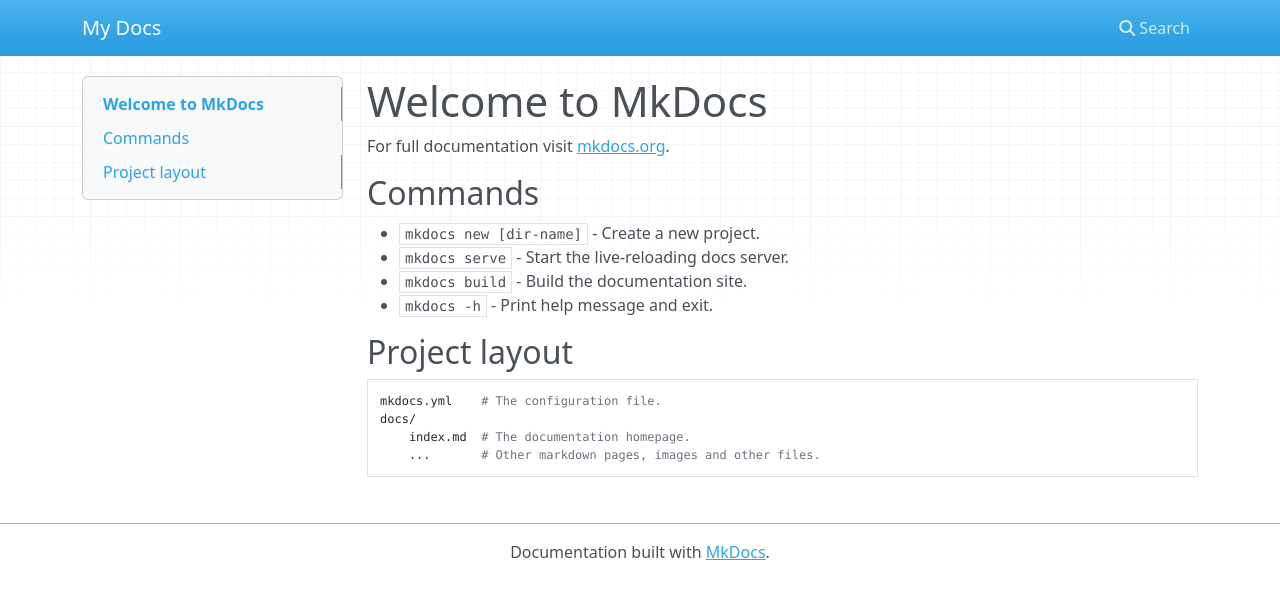
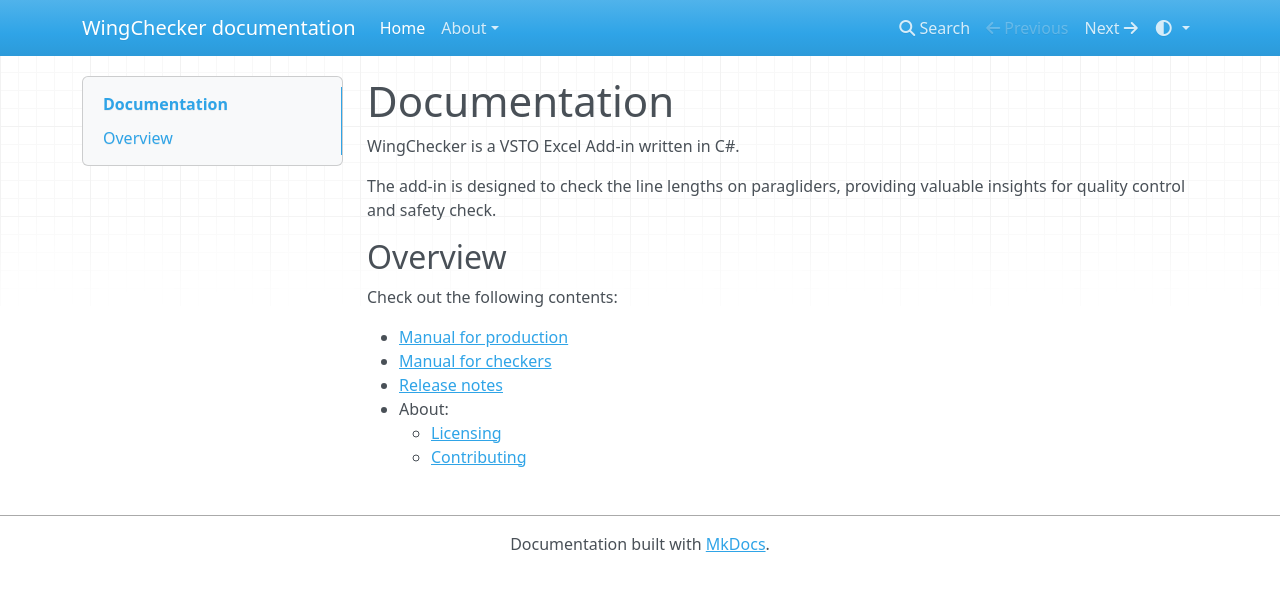
Before and after one commit to distractor/WingChecker_Documentation, an MkDocs documentation site: the page built from docs/index.md, in a window 1280 px wide. Shown: the top 599 px of the page. Built offline with MkDocs 1.6.1, drawn with Linux system fonts in a browser that asks for light colours; nearby versions of some CDN libraries.

Commit message:
Basic design

```diff
--- a/docs/index.md
+++ b/docs/index.md
@@ -1,17 +1,16 @@
-# Welcome to MkDocs
+# Documentation
 
-For full documentation visit [mkdocs.org](https://www.mkdocs.org).
+WingChecker is a VSTO Excel Add-in written in C#.
 
-## Commands
+The add-in is designed to check the line lengths on paragliders, providing valuable insights for quality control and safety check.
 
-* `mkdocs new [dir-name]` - Create a new project.
-* `mkdocs serve` - Start the live-reloading docs server.
-* `mkdocs build` - Build the documentation site.
-* `mkdocs -h` - Print help message and exit.
+## Overview
 
-## Project layout
+Check out the following contents:
 
-    mkdocs.yml    # The configuration file.
-    docs/
-        index.md  # The documentation homepage.
-        ...       # Other markdown pages, images and other files.
+- [Manual for production](manual/manual_production.md)
+- [Manual for checkers](manual/manual.md)
+- [Release notes](about/release_notes.md)
+- About:
+    - [Licensing](about/license.md)
+    - [Contributing](about/contributing.md)
--- a/mkdocs.yml
+++ b/mkdocs.yml
@@ -1 +1,23 @@
-site_name: My Docs
+site_name: WingChecker documentation
+
+theme:
+  name: mkdocs
+  color_mode: auto
+  user_color_mode_toggle: true
+  locale: en
+  highlightjs: true
+  hljs_languages:
+    - yaml
+    - django
+
+markdown_extensions:
+  - admonition
+  - pymdownx.details
+  - pymdownx.superfences
+
+nav:
+  - Home: index.md
+  - About:
+    - Release Notes: about/release_notes.md
+    - Contributing: about/contributing.md
+    - License: about/license.md
```
Also changed, not shown: docs/about/contributing.md (added, +4 -0 lines), docs/about/license.md (added, +36 -0 lines), docs/about/release_notes.md (added, +11 -0 lines), docs/manual/manual.md (added, +3 -0 lines), docs/manual/manual_production.md (added, +3 -0 lines).
